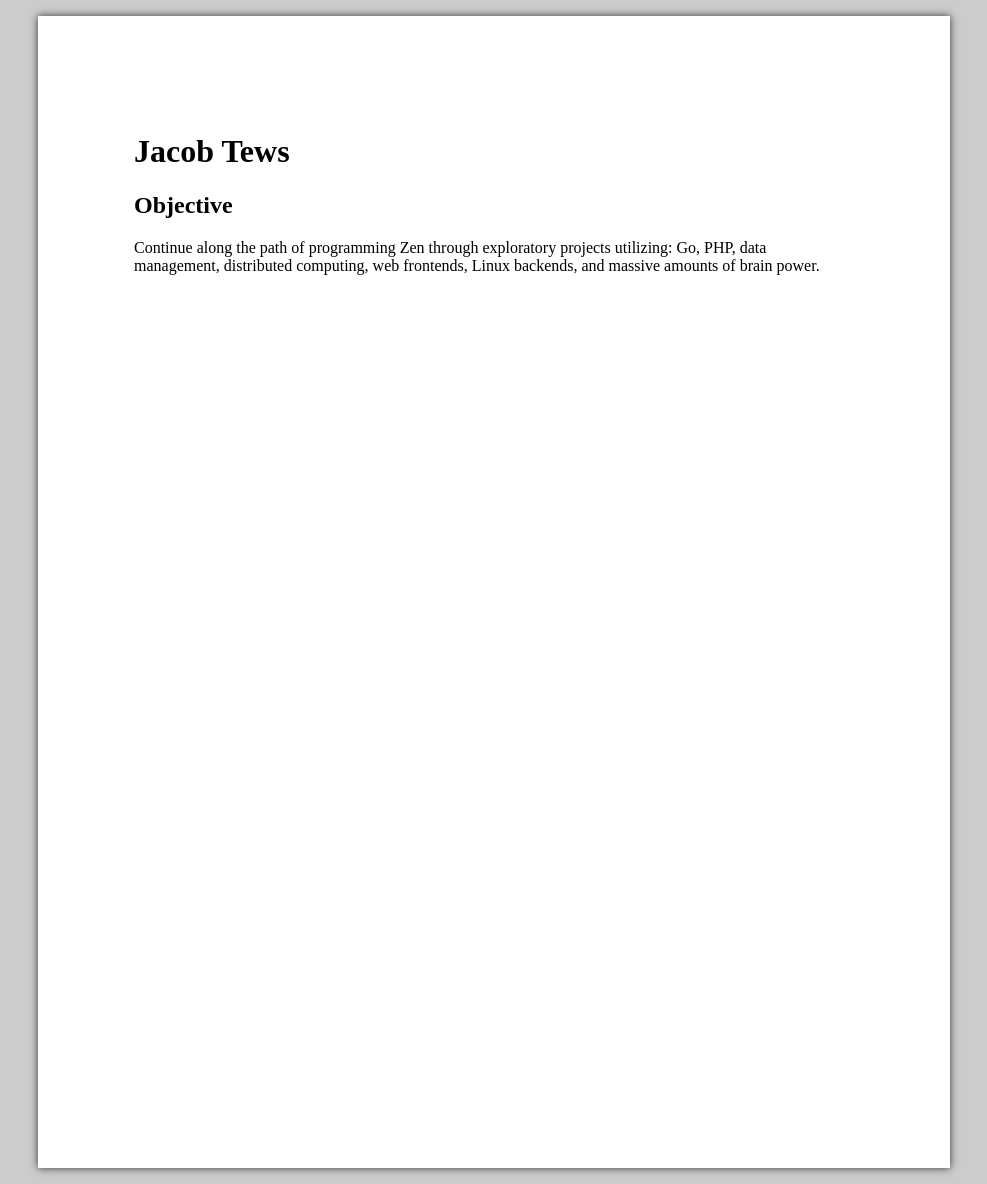
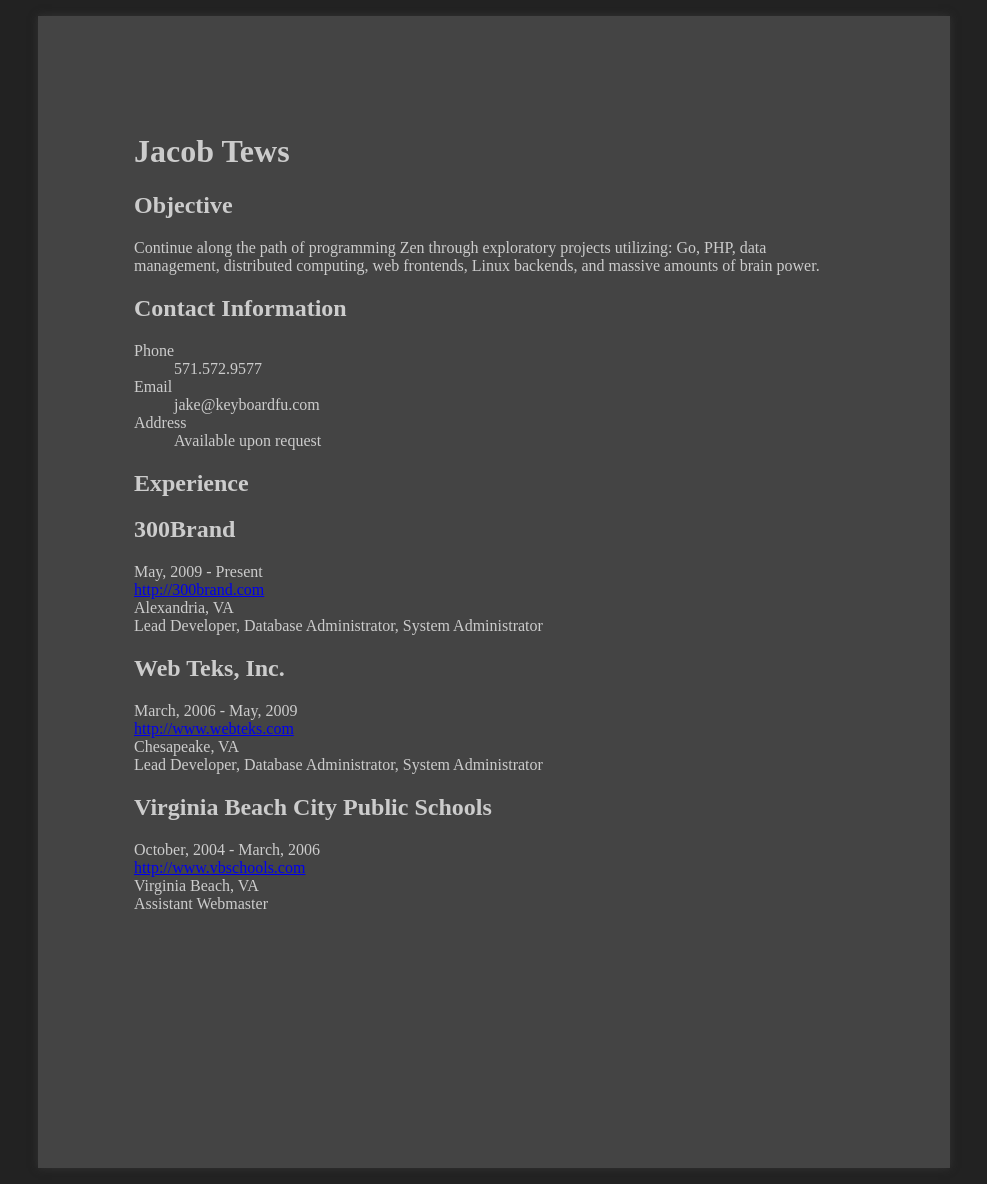
Before and after one commit to jbaikge/keyboardfu, a PHP site: page /templates/resume.html.php in a window 1280 px wide. Shown: the whole page, without its empty margins (146-1133 px from the left). Run offline with PHP 8.4, Linux system fonts and the light colour scheme.

Commit message:
Work experience list

```diff
--- a/templates/resume.html.php
+++ b/templates/resume.html.php
@@ -2,15 +2,17 @@
 <html>
 <head>
 	<title>Jacob Tews - Resume</title>
+	<meta charset="UTF-8">
 	<style type="text/css">
 		@media screen {
 			/* Turn page into paper */
 			html {
-		background:#CCC;
+				background:#222;
 			}
 			body {
-		background:#FFF;
+				background:#444;
 				box-shadow:0 0 0.5em 0 #333;
+				color:#CCC;
 				height:10in;
 				margin:1em auto;
 				padding:1in;
@@ -20,6 +22,10 @@
 	</style>
 </head>
 <body>
+<!--
+Before anyone says anything about multiple h1s in a document, please run this
+thing through w3's validator.
+-->
 <header>
 	<h1>Jacob Tews</h1>
 </header>
@@ -29,5 +35,46 @@
 		<p>Continue along the path of programming Zen through exploratory projects utilizing: Go, PHP, data management, distributed computing, web frontends, Linux backends, and massive amounts of brain power.</p>
 	</article>
 </section>
+<section id="Contact">
+	<h1>Contact Information</h1>
+	<dl>
+		<dt>Phone</dt>
+		<dd>571.572.9577</dd>
+		<dt>Email</dt>
+		<dd>jake@keyboardfu.com</dd>
+		<dt>Address</dt>
+		<dd>Available upon request</dd>
+	</dl>
+</section>
+<section id="Experience">
+	<h1>Experience</h1>
+	<article>
+		<header>
+			<h2>300Brand</h2>
+			<div class="dates">May, 2009 - Present</div>
+			<div class="url"><a href="http://300brand.com" target="_blank">http://300brand.com</a></div>
+			<div class="location">Alexandria, VA</div>
+			<div class="position">Lead Developer, Database Administrator, System Administrator</div>
+		</header>
+	</article>
+	<article>
+		<header>
+			<h2>Web Teks, Inc.</h2>
+			<div class="dates">March, 2006 - May, 2009</div>
+			<div class="url"><a href="http://www.webteks.com" target="_blank">http://www.webteks.com</a></div>
+			<div class="location">Chesapeake, VA</div>
+			<div class="position">Lead Developer, Database Administrator, System Administrator</div>
+		</header>
+	</article>
+	<article>
+		<header>
+			<h2>Virginia Beach City Public Schools</h2>
+			<div class="dates">October, 2004 - March, 2006</div>
+			<div class="url"><a href="http://www.vbschools.com" target="_blank">http://www.vbschools.com</a></div>
+			<div class="location">Virginia Beach, VA</div>
+			<div class="position">Assistant Webmaster</div>
+		</header>
+	</article>
+</section>
 </body>
 </html>
```
Lines whose indentation alone changed are shown as unchanged.
